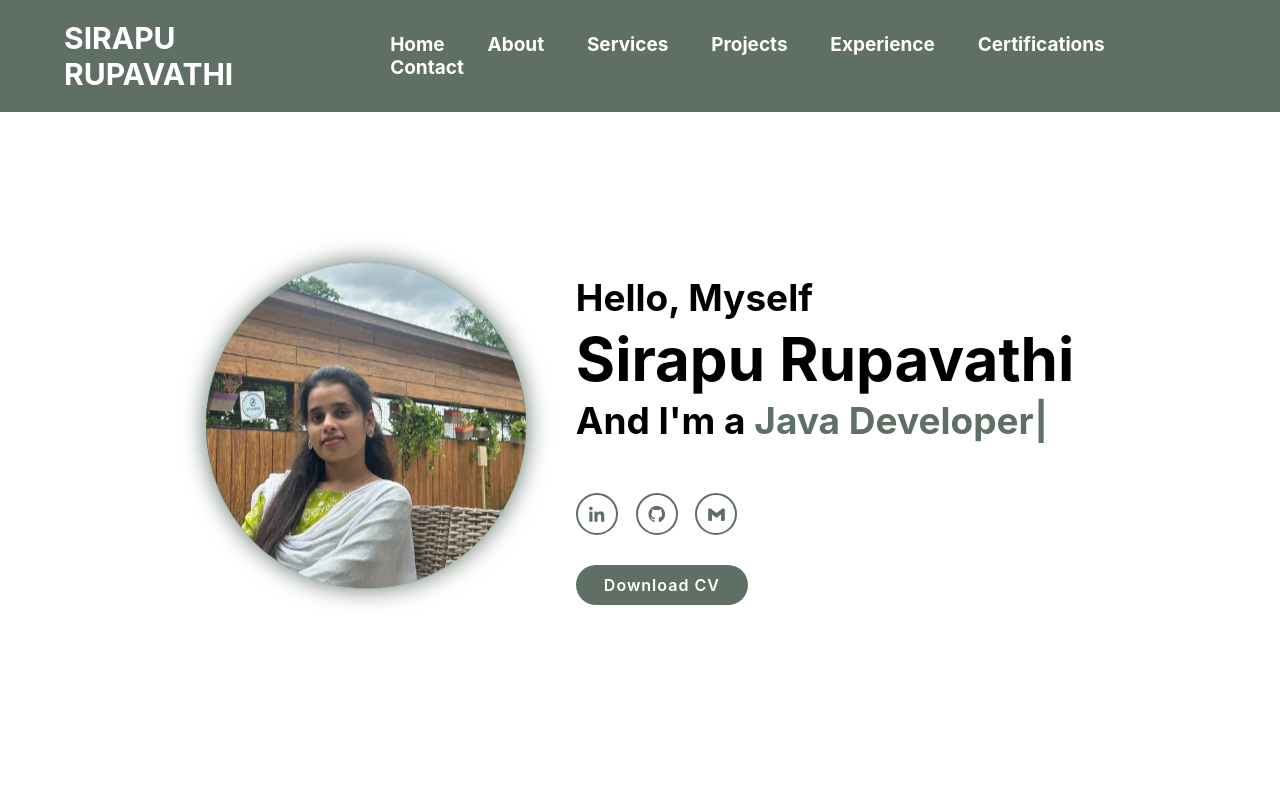
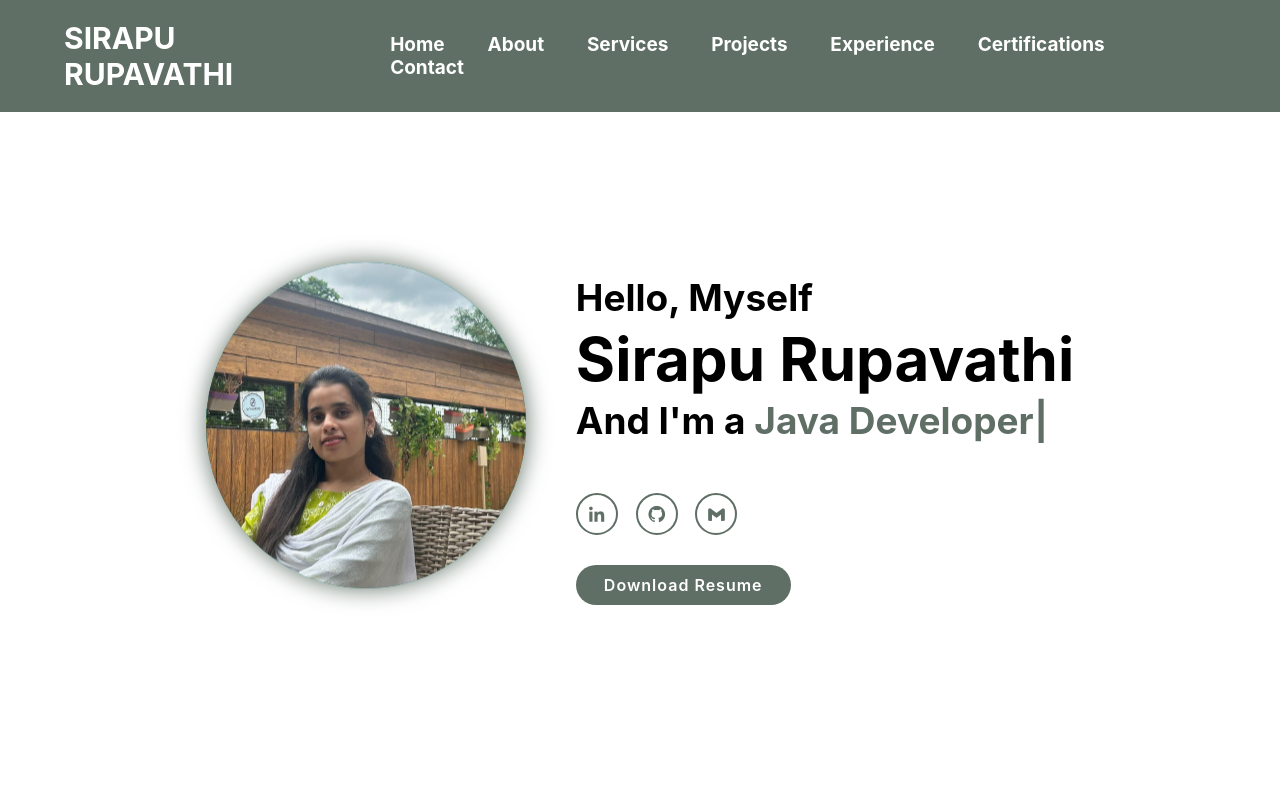
Before and after one commit to SIRAPURUPA/MyPortfolio, a plain HTML site: page index.html in a window 1280 px wide. Shown: the top 800 px of the page. Drawn offline with nearby package versions, Linux system fonts and the light colour scheme.

Commit message:
Update index.html

```diff
--- a/index.html
+++ b/index.html
@@ -42,7 +42,7 @@
                 <a href="https://github.com/SIRAPURUPA" target="_blank" rel="noopener noreferrer"><i class='bx bxl-github' ></i></a>
                 <a href="mailto:sirapurupavathi08@gmail.com" target="_blank" rel="noopener noreferrer"><i class='bx bxl-gmail'></i></a>
             </div>
-            <a href="RUPAVATHI-CV.pdf" target="_blank" rel="noopener noreferrer" class="btn">Download CV</a>
+            <a href="RUPAVATHI-RESUME.pdf" target="_blank" rel="noopener noreferrer" class="btn">Download Resume</a>
         </div>
 
 
```
